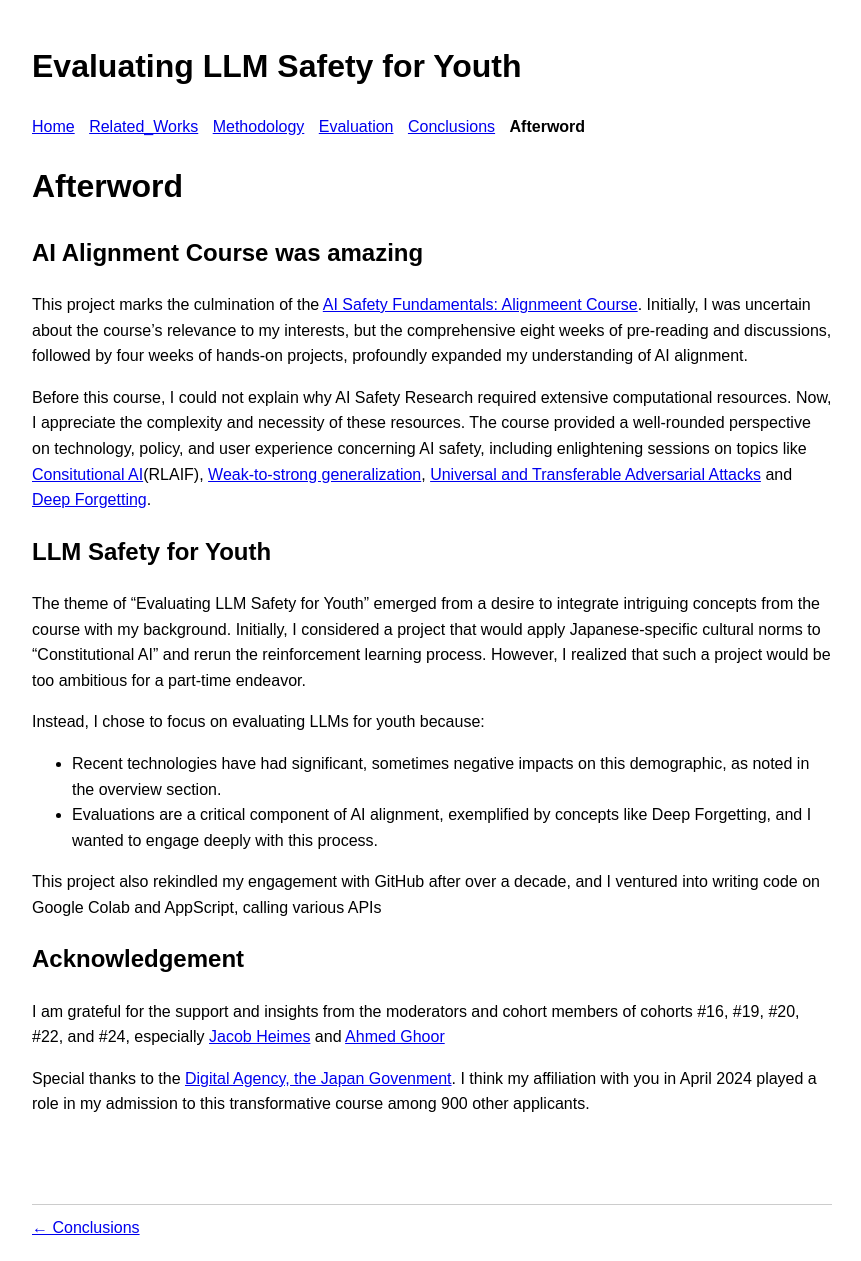
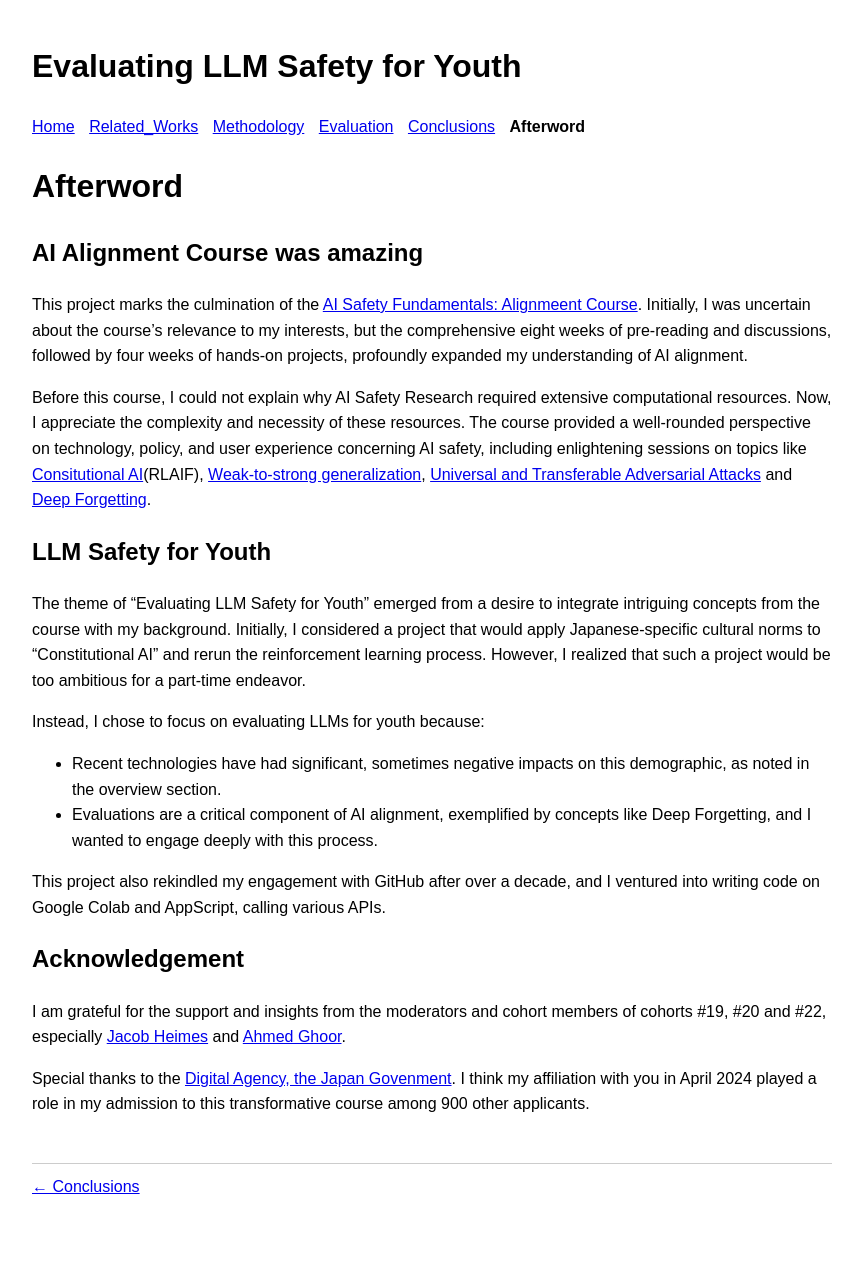
Before and after one commit to nidone/AI-Safety-Project, a Jekyll site: the page built from afterword.md, in a window 1280 px wide. Shown: the whole page, without its empty margins (208-1069 px from the left). Built offline with Jekyll 4.4.1, drawn with Linux system fonts in a browser that asks for light colours; nearby versions of some CDN libraries; after the commit the page ends 1219 px from its top, so only the background shows below that.

Commit message:
misc update

```diff
--- a/afterword.md
+++ b/afterword.md
@@ -19,12 +19,11 @@ Instead, I chose to focus on evaluating LLMs for youth because:
 - Recent technologies have had significant, sometimes negative impacts on this demographic, as noted in the overview section.
 - Evaluations are a critical component of AI alignment, exemplified by concepts like Deep Forgetting, and I wanted to engage deeply with this process.
 
-This project also rekindled my engagement with GitHub after over a decade, and I ventured into writing code on Google Colab and AppScript, calling various APIs
+This project also rekindled my engagement with GitHub after over a decade, and I ventured into writing code on Google Colab and AppScript, calling various APIs.
 
 ## Acknowledgement
 
-I am grateful for the support and insights from the moderators and cohort members of cohorts #16, #19, #20, #22, and #24, especially [Jacob Heimes](https://www.linkedin.com/in/jacob-haimes/) and [Ahmed Ghoor](https://www.linkedin.com/in/ahmedghoor/)
+I am grateful for the support and insights from the moderators and cohort members of cohorts #19, #20 and #22, especially [Jacob Heimes](https://www.linkedin.com/in/jacob-haimes/) and [Ahmed Ghoor](https://www.linkedin.com/in/ahmedghoor/).
 
 Special thanks to the [Digital Agency, the Japan Govenment](https://www.linkedin.com/company/digital-agency-of-japan/). I think my affiliation with you in April 2024 played a role in my admission to this transformative course among 900 other applicants.
-
 <br /> <br />
```
Also changed, not shown: conclusions.md (+0 -1 lines), index.md (+1 -1 lines), methodology.md (+1 -1 lines), images/favicon-transparent.png (added), 2 other files.
